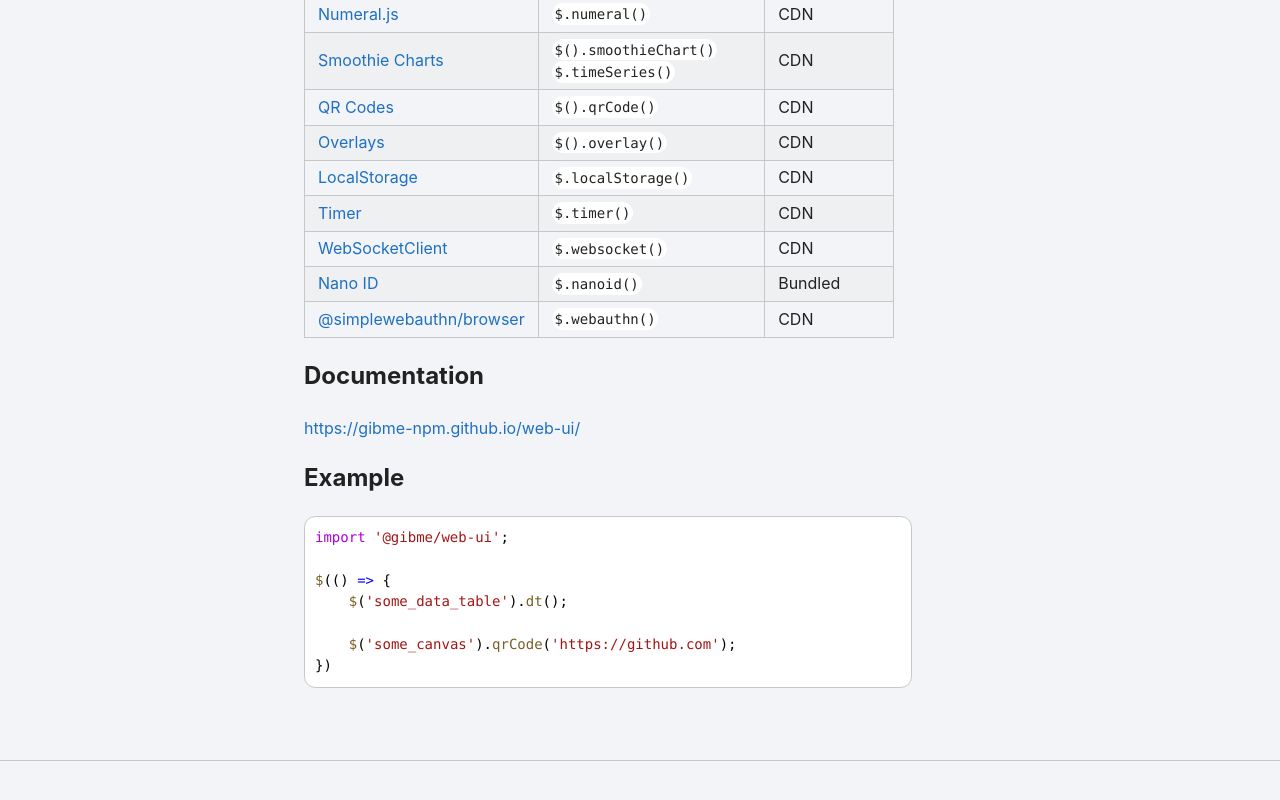
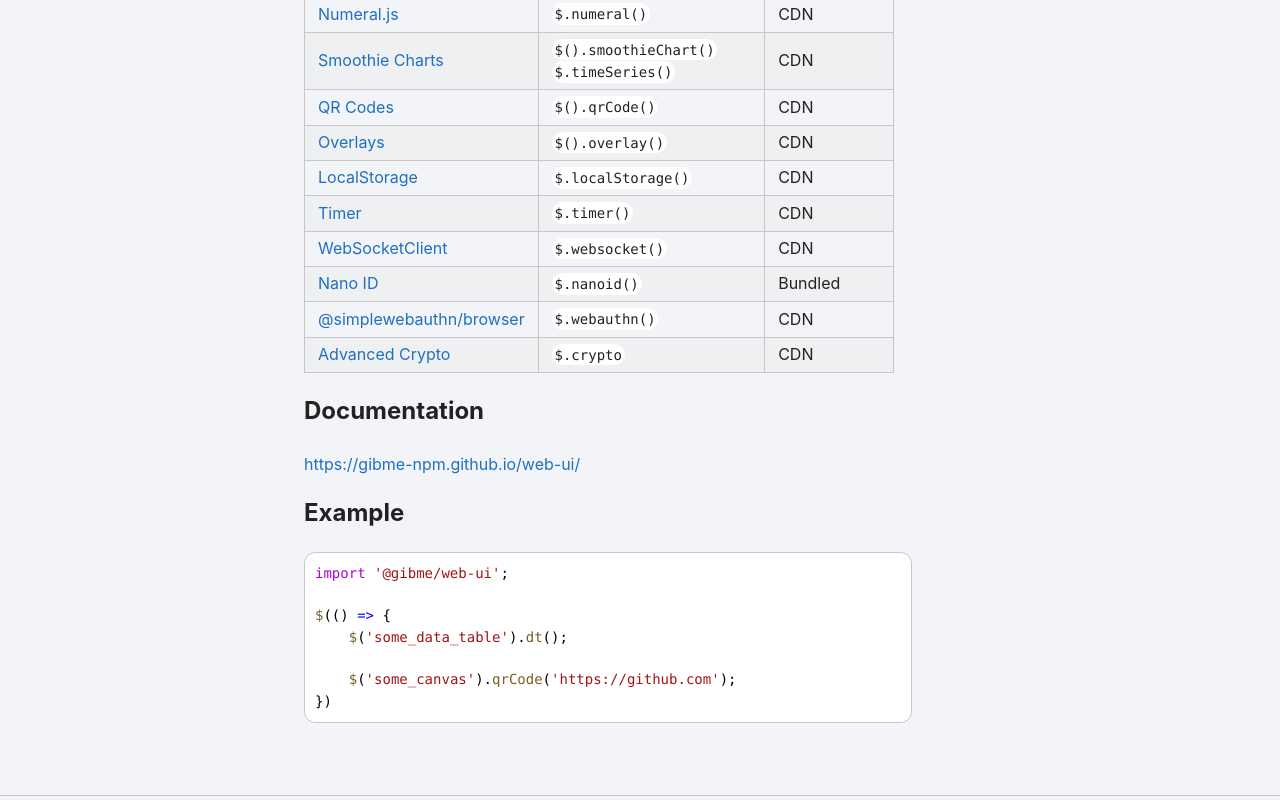
Before and after one commit to gibme-npm/web-ui, a plain HTML site: page index.html in a window 1280 px wide. Shown: the part 892-1692 px from the top of the page. Drawn offline with Linux system fonts and the light colour scheme.

Commit message:
Build: (3e95dd4) - Updating package dependencies - Added Advanced Crypto Support via $.crypto

```diff
--- a/index.html
+++ b/index.html
@@ -113,6 +113,11 @@
 <td><code>$.webauthn()</code></td>
 <td>CDN</td>
 </tr>
+<tr>
+<td><a href="https://gibme-npm.github.io/crypto/classes/Crypto.html">Advanced Crypto</a></td>
+<td><code>$.crypto</code></td>
+<td>CDN</td>
+</tr>
 </tbody></table>
 <a id="md:documentation" class="tsd-anchor"></a><h2><a href="#md:documentation">Documentation</a></h2><p><a href="https://gibme-npm.github.io/web-ui/">https://gibme-npm.github.io/web-ui/</a></p>
 <a id="md:example" class="tsd-anchor"></a><h2><a href="#md:example">Example</a></h2><pre><code class="language-typescript"><span class="hl-0">import</span><span class="hl-1"> </span><span class="hl-2">&#39;@gibme/web-ui&#39;</span><span class="hl-1">;</span><br/><br/><span class="hl-3">$</span><span class="hl-1">(() </span><span class="hl-4">=&gt;</span><span class="hl-1"> {</span><br/><span class="hl-1">    </span><span class="hl-3">$</span><span class="hl-1">(</span><span class="hl-2">&#39;some_data_table&#39;</span><span class="hl-1">).</span><span class="hl-3">dt</span><span class="hl-1">();</span><br/><span class="hl-1">    </span><br/><span class="hl-1">    </span><span class="hl-3">$</span><span class="hl-1">(</span><span class="hl-2">&#39;some_canvas&#39;</span><span class="hl-1">).</span><span class="hl-3">qrCode</span><span class="hl-1">(</span><span class="hl-2">&#39;https://github.com&#39;</span><span class="hl-1">);</span><br/><span class="hl-1">})</span>
```
